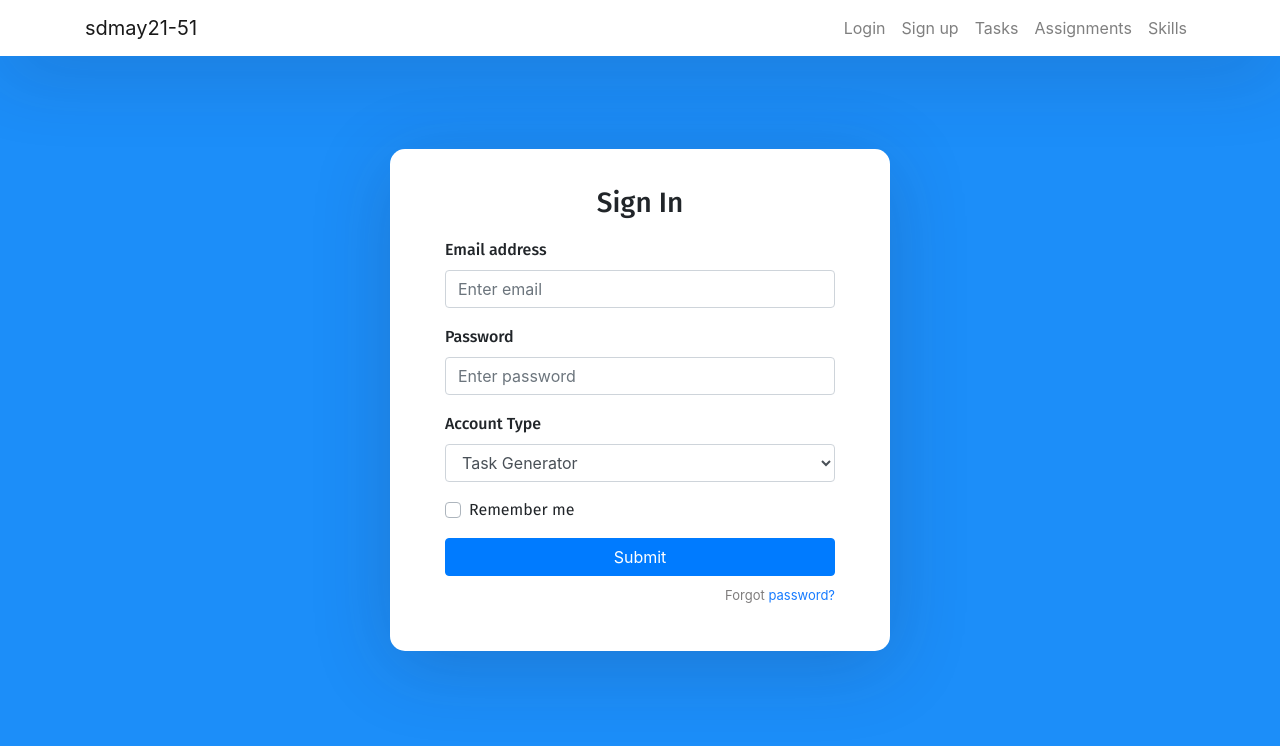
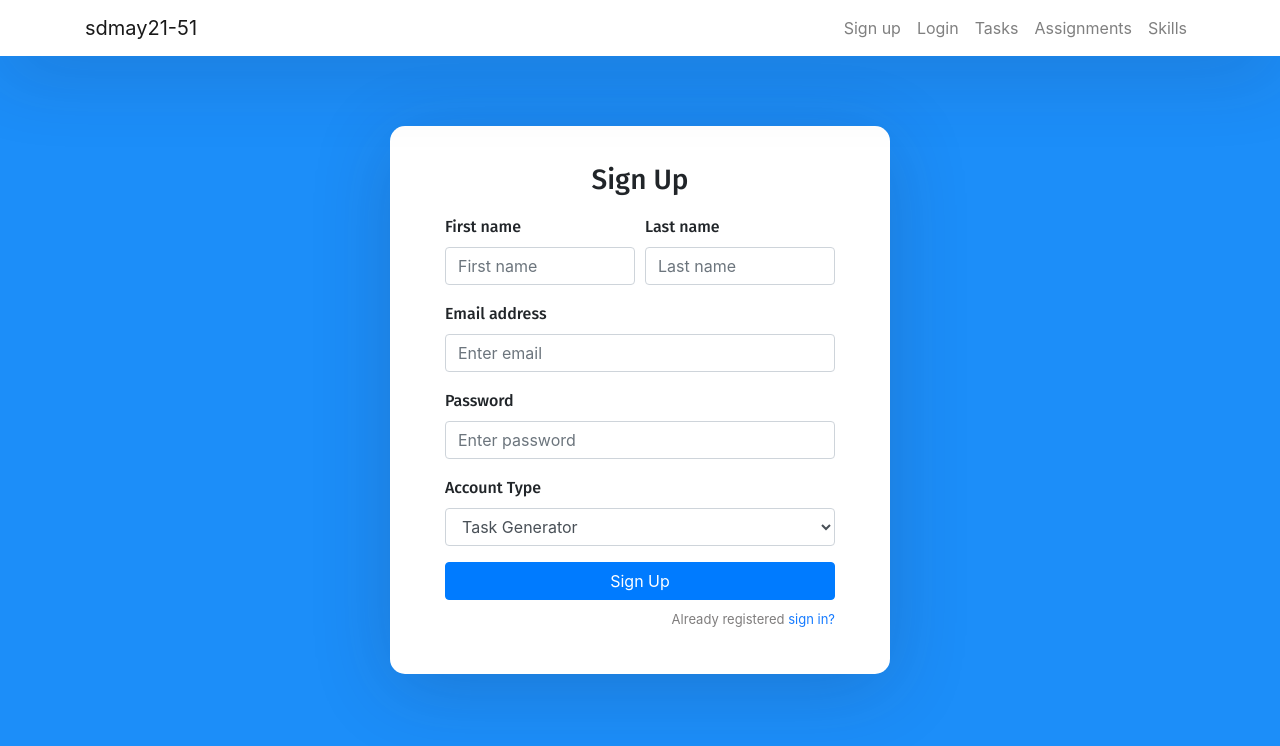
Before and after one commit to nicholas-heger/sdmay21-51, a React (Create React App) app in the folder Frontend/Desktop/: page / in a window 1280 px wide. Shown: the top 746 px of the page. Built offline with nearby package versions, Linux system fonts and the light colour scheme.

Commit message:
linking pages conditionally, more data flowing across pages

```diff
--- a/Frontend/Desktop/src/App.js
+++ b/Frontend/Desktop/src/App.js
@@ -18,10 +18,10 @@ function App() {
           <div className="collapse navbar-collapse" id="navbarTogglerDemo02">
             <ul className="navbar-nav ml-auto">
               <li className="nav-item">
-                <Link className="nav-link" to={"/sign-in"}>Login</Link>
+                <Link className="nav-link" to={"/sign-up"}>Sign up</Link>
               </li>
               <li className="nav-item">
-                <Link className="nav-link" to={"/sign-up"}>Sign up</Link>
+                <Link className="nav-link" to={"/sign-in"}>Login</Link>
               </li>
               <li className="nav-item">
                 <Link className="nav-link" to={"/tasks"}>Tasks</Link>
@@ -40,9 +40,9 @@ function App() {
       <div className="auth-wrapper">
         <div className="auth-inner">
           <Switch>
-            <Route exact path='/' component={Login} />
+            <Route exact path='/' component={SignUp} />
+            <Route path="/sign-up" component={SignUp} />
             <Route path="/sign-in" component={Login} />
-            <Route path="/sign-up" component={SignUp} />
             <Route path="/tasks" component={Tasks} />
             <Route path="/assignments" component={Assignments} />
             <Route path="/skills" component={Skills} />
--- a/Frontend/Desktop/src/components/assignments.component.js
+++ b/Frontend/Desktop/src/components/assignments.component.js
@@ -1,5 +1,5 @@
 import React, { Component } from "react";
-
+import { BrowserRouter as Router, Switch, Route, Link } from "react-router-dom";
 import axios from 'axios';
 
 export default class Assignments extends Component {
@@ -65,6 +65,12 @@ export default class Assignments extends Component {
   render() {
     return (
       <div>
+        <Link to={{pathname: '/skills', state: {email: this.state.email, accountType: this.state.accountType}}}>
+          <button type="button" className="btn btn-primary">
+            View My Skills
+          </button>
+        </Link>
+
         <div className={this.state.showModal ? 'modal modalShow': 'modal modalHide'}  id="createTaskModal" tabIndex="-1" role="dialog" aria-labelledby="exampleModalLabel">
           <div className="modal-dialog" role="document">
             <div className="modal-content">
--- a/Frontend/Desktop/src/components/login.component.js
+++ b/Frontend/Desktop/src/components/login.component.js
@@ -6,17 +6,30 @@ export default class Login extends Component {
     constructor(props) {
         super(props);
         this.signIn = this.signIn.bind(this);
+        this.setEmail = this.setEmail.bind(this);
+        this.setPassword = this.setPassword.bind(this);
         this.setAccountType = this.setAccountType.bind(this);
       }
 
       state = {
-        email: null,
-        accountType: "Task Generator"
+        email: "",
+        password: "",
+        accountType: "Task Generator",
+        accountValid: true,
+        nextPage: "/tasks"
       };
 
-      signIn() {
+    signIn() {
         // GET
-      }
+    }
+
+    setEmail(event) {
+        this.setState({email: event.target.value});
+    }
+
+    setPassword(event) {
+        this.setState({password: event.target.value});
+    }
 
     setAccountType(event) {
         this.setState({accountType: event.target.value});
@@ -29,12 +42,12 @@ export default class Login extends Component {
 
                 <div className="form-group">
                     <label>Email address</label>
-                    <input type="email" className="form-control" placeholder="Enter email" />
+                    <input type="email" className="form-control" placeholder="Enter email"  onChange={this.setEmail}/>
                 </div>
 
                 <div className="form-group">
                     <label>Password</label>
-                    <input type="password" className="form-control" placeholder="Enter password" />
+                    <input type="password" className="form-control" placeholder="Enter password"  onChange={this.setPassword}/>
                 </div>
 
                 <div className="form-group">
--- a/Frontend/Desktop/src/components/signup.component.js
+++ b/Frontend/Desktop/src/components/signup.component.js
@@ -6,24 +6,48 @@ export default class SignUp extends Component {
     constructor(props) {
         super(props);
         this.createAccount = this.createAccount.bind(this);
+        this.setFirstName = this.setFirstName.bind(this);
+        this.setLastName = this.setLastName.bind(this);
+        this.setEmail = this.setEmail.bind(this);
+        this.setPassword = this.setPassword.bind(this);
         this.setAccountType = this.setAccountType.bind(this);
         // this.timeout = this.timeout.bind(this);
       }
 
       state = {
-        email: null,
-        accountType: "Task Generator"
+        firstName: "",
+        lastName: "",
+        email: "",
+        password: "",
+        accountType: "Task Generator",
+        accountValid: true,
+        nextPage: "/tasks"
       };
 
-      createAccount() {
+    createAccount() {
         // POST
-      }
+    }
 
-    //   timeout(delay) {
-    //     return new Promise( res => setTimeout(res, delay) );
-    // }
+    setFirstName(event) {
+        this.setState({firstName: event.target.value});
+    }
 
-    //   async setAccountType(event) {
+    setLastName(event) {
+        this.setState({lastName: event.target.value});
+    }
+
+    setEmail(event) {
+        this.setState({email: event.target.value});
+    }
+
+    setPassword(event) {
+        this.setState({password: event.target.value});
+    }
+
+    timeout(delay) {
+        return new Promise( res => setTimeout(res, delay) );
+    }
+
     setAccountType(event) {
         this.setState({accountType: event.target.value});
         // await this.timeout(1000);
@@ -31,6 +55,9 @@ export default class SignUp extends Component {
 
 
     render() {
+        var pathname = this.state.accountType === "Task Generator" ? "/tasks" : "/assignments";
+        pathname = this.state.accountValid ? pathname : "/"
+
         return (
             <form>
                 <h3>Sign Up</h3>
@@ -38,23 +65,23 @@ export default class SignUp extends Component {
                 <div className="form-row">
                     <div className="col form-group">
                         <label>First name</label>
-                        <input type="text" className="form-control" placeholder="First name" />
+                        <input type="text" className="form-control" placeholder="First name" onChange={this.setFirstName}/>
                     </div>
 
                     <div className="col form-group">
                         <label>Last name</label>
-                        <input type="text" className="form-control" placeholder="Last name" />
+                        <input type="text" className="form-control" placeholder="Last name" onChange={this.setLastName}/>
                     </div>
                 </div>
 
                 <div className="form-group">
                     <label>Email address</label>
-                    <input type="email" className="form-control" placeholder="Enter email" />
+                    <input type="email" className="form-control" placeholder="Enter email" onChange={this.setEmail}/>
                 </div>
 
                 <div className="form-group">
                     <label>Password</label>
-                    <input type="password" className="form-control" placeholder="Enter password" />
+                    <input type="password" className="form-control" placeholder="Enter password" onChange={this.setPassword}/>
                 </div>
 
                 <div className="form-group">
@@ -65,7 +92,7 @@ export default class SignUp extends Component {
                     </select>
                 </div>
 
-                <Link to={{pathname: "/tasks", state: {email: this.state.email, accountType: this.state.accountType}}}>
+                <Link to={{pathname: pathname, state: {firstName: this.state.firstName, lastName: this.state.lastName, email: this.state.email, accountType: this.state.accountType}}}>
                     <button type="submit" className="btn btn-primary btn-block">Sign Up</button>
                 </Link>
                 <p className="forgot-password text-right">
--- a/Frontend/Desktop/src/components/tasks.component.js
+++ b/Frontend/Desktop/src/components/tasks.component.js
@@ -36,10 +36,14 @@ export default class Tasks extends Component {
 
   componentDidMount() {
     // Data from sign up page
-    console.log("Account Type");
-    console.log(this.props.location.state.accountType);
-    this.setState({email: this.props.location.state.email})
-    this.setState({accountType: this.props.location.state.accountType})
+    if (this?.props?.location?.state !== undefined) {
+      console.log("Email");
+      console.log(this.props.location.state.email);
+      console.log("Account Type");
+      console.log(this.props.location.state.accountType);
+      this.setState({email: this.props.location.state.email})
+      this.setState({accountType: this.props.location.state.accountType})
+    }
 
     // Get request
     axios.get(`https://api.mocki.io/v1/98d5b2a9`)
```
